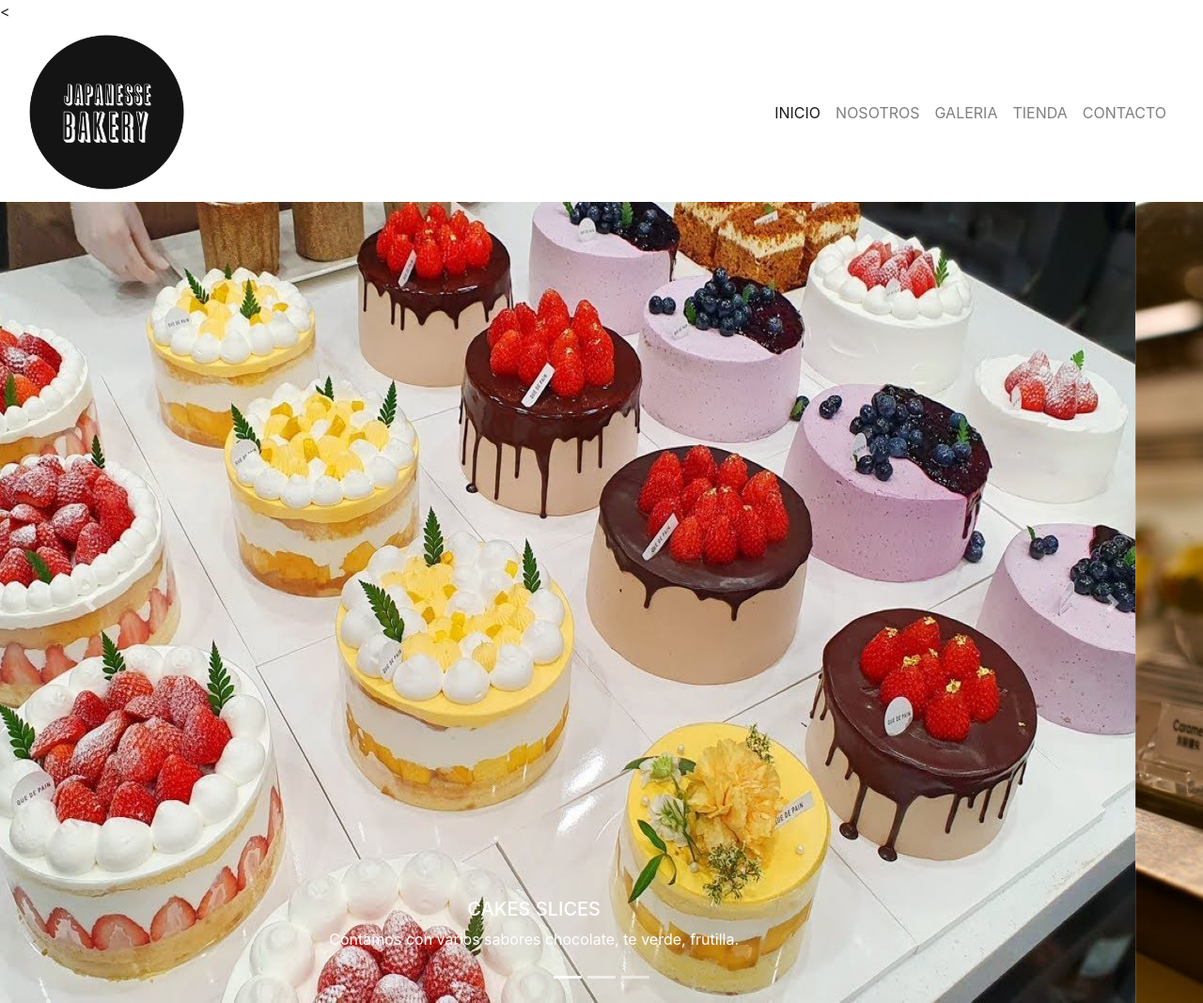
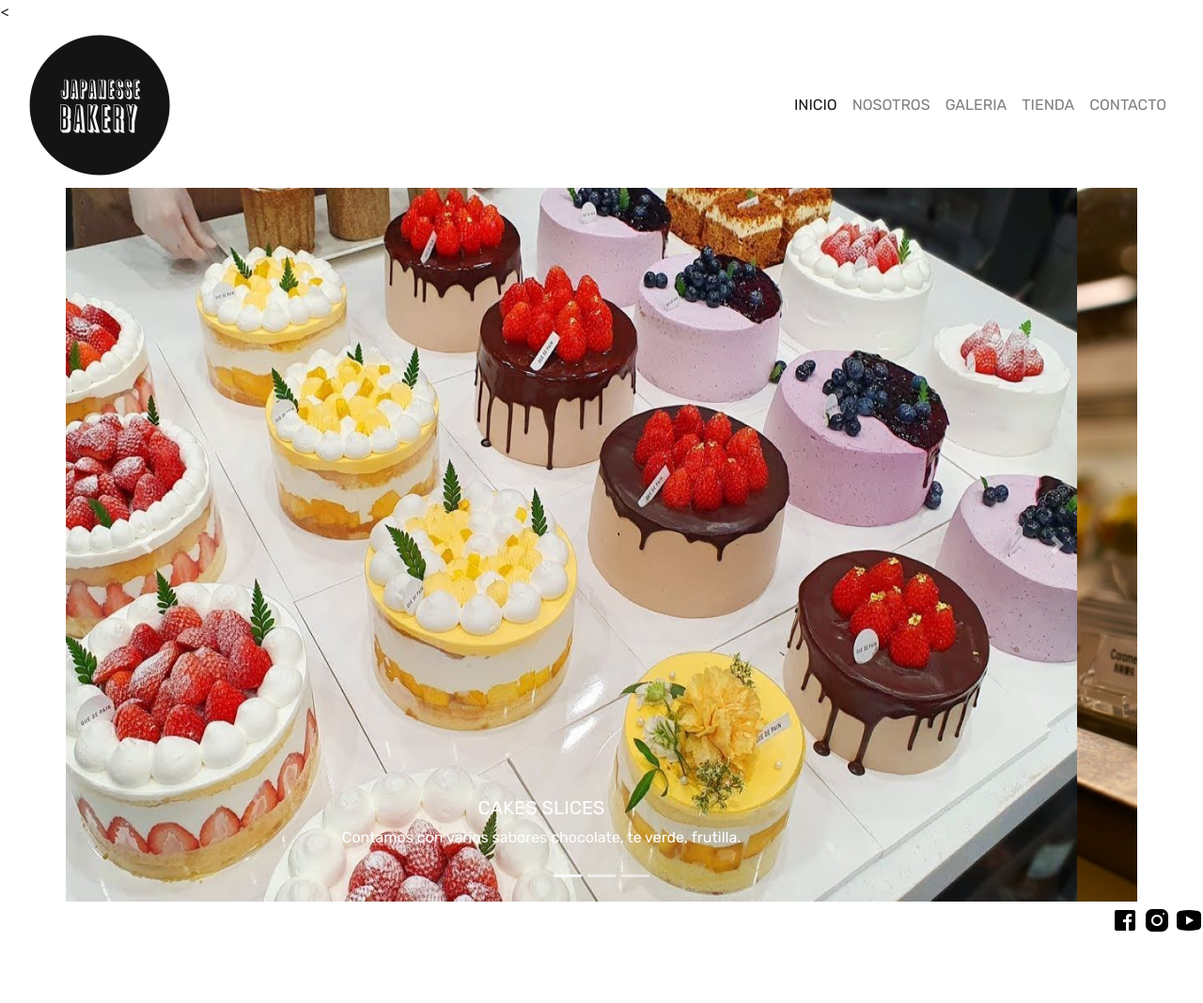
Before and after one commit to SofiaMelichopulos/SASS, a website: page views/galeria.html in a window 1280 px wide. Shown: the top 1068 px of the page at 94% size. After the commit the page ends 995 px from the top, so only its background shows below. Drawn offline with nearby package versions, Linux system fonts and the light colour scheme.

Commit message:
actualizado

```diff
--- /dev/null
+++ b/scss/_font.scss
@@ -0,0 +1,6 @@
+@import url('https://fonts.googleapis.com/css2?family=League+Gothic&family=Oswald&family=Rubik&display=swap');
+
+
+*{font-family: 'League Gothic', sans-serif;
+font-family: 'Oswald', sans-serif;
+font-family: 'Rubik', sans-serif;}
--- a/scss/_logo.scss
+++ b/scss/_logo.scss
@@ -1,7 +1,9 @@
+$logo: 50%;
+
 .carousel {
   position: relative;
 }
 
 .navbar-brand img {
-    width: 55%
+   width: $logo ;
 }
--- a/scss/style.scss
+++ b/scss/style.scss
@@ -2,3 +2,4 @@
 @import "modificacionesfooter";
 @import "logo";
 @import "colorestextos";
+@import "font";
--- a/views/galeria.html
+++ b/views/galeria.html
@@ -56,7 +56,7 @@
 
     </header>
 
-    <main class="container-fluid">
+    <main class="container">
 
         <div class="row d-flex justify-content-center">
 
```
Also changed, not shown: index.html (+3 -4 lines), css/main.css.
